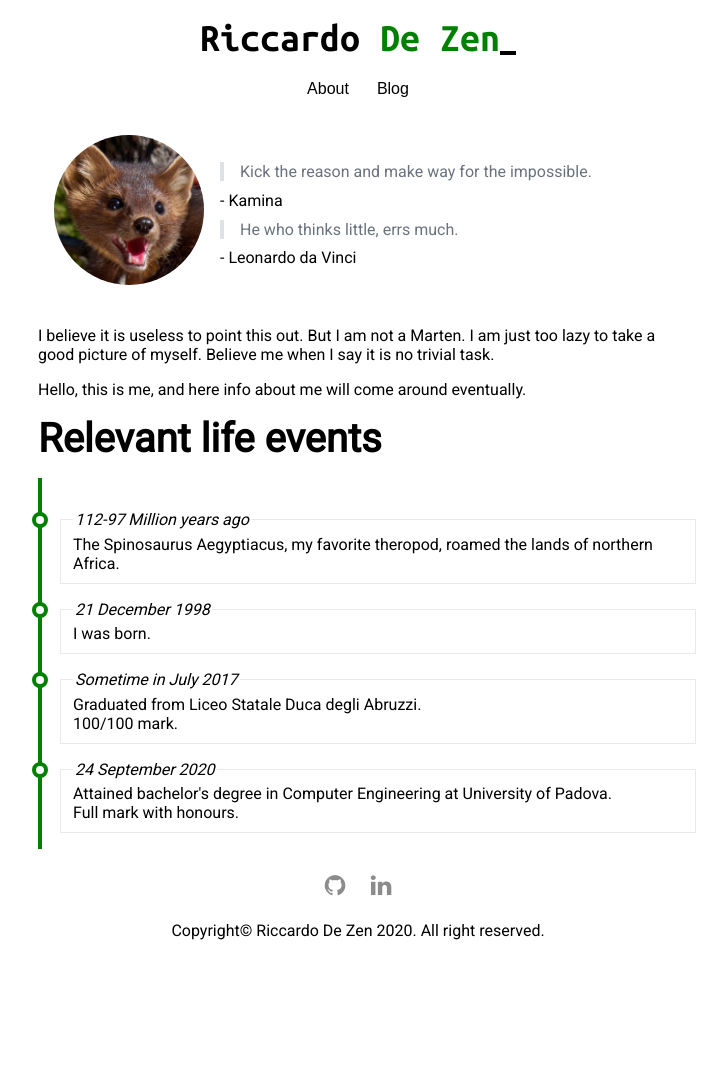
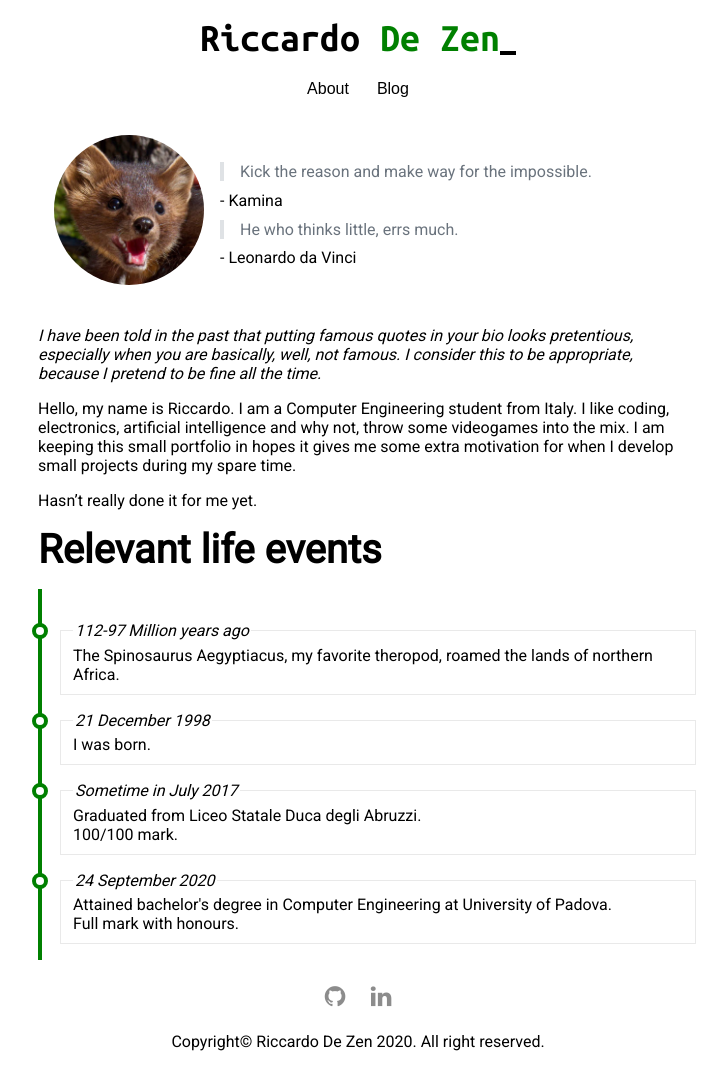
Before and after one commit to ricdezen/ricdezen.github.io, a Jekyll site: the page built from about.md, in a window 1280 px wide. Shown: the whole page, without its empty margins (282-1009 px from the left). Built offline with Jekyll 4.4.1, drawn with Linux system fonts in a browser that asks for light colours; before the commit the page ends 956 px from its top, so only the background shows below that.

Commit message:
Update about section

```diff
--- a/about.md
+++ b/about.md
@@ -2,8 +2,10 @@
 title: About
 layout: about
 ---
-I believe it is useless to point this out. But I am not a Marten.
-I am just too lazy to take a good picture of myself. Believe me when I say it is
-no trivial task.
+*I have been told in the past that putting famous quotes in your bio looks
+pretentious, especially when you are basically, well, not famous. I consider
+this to be appropriate, because I pretend to be fine all the time.*
 
-Hello, this is me, and here info about me will come around eventually.
+Hello, my name is Riccardo. I am a Computer Engineering student from Italy. I like coding, electronics, artificial intelligence and why not, throw some videogames into the mix. I am keeping this small portfolio in hopes it gives me some extra motivation for when I develop small projects during my spare time.
+
+Hasn't really done it for me yet.
```
